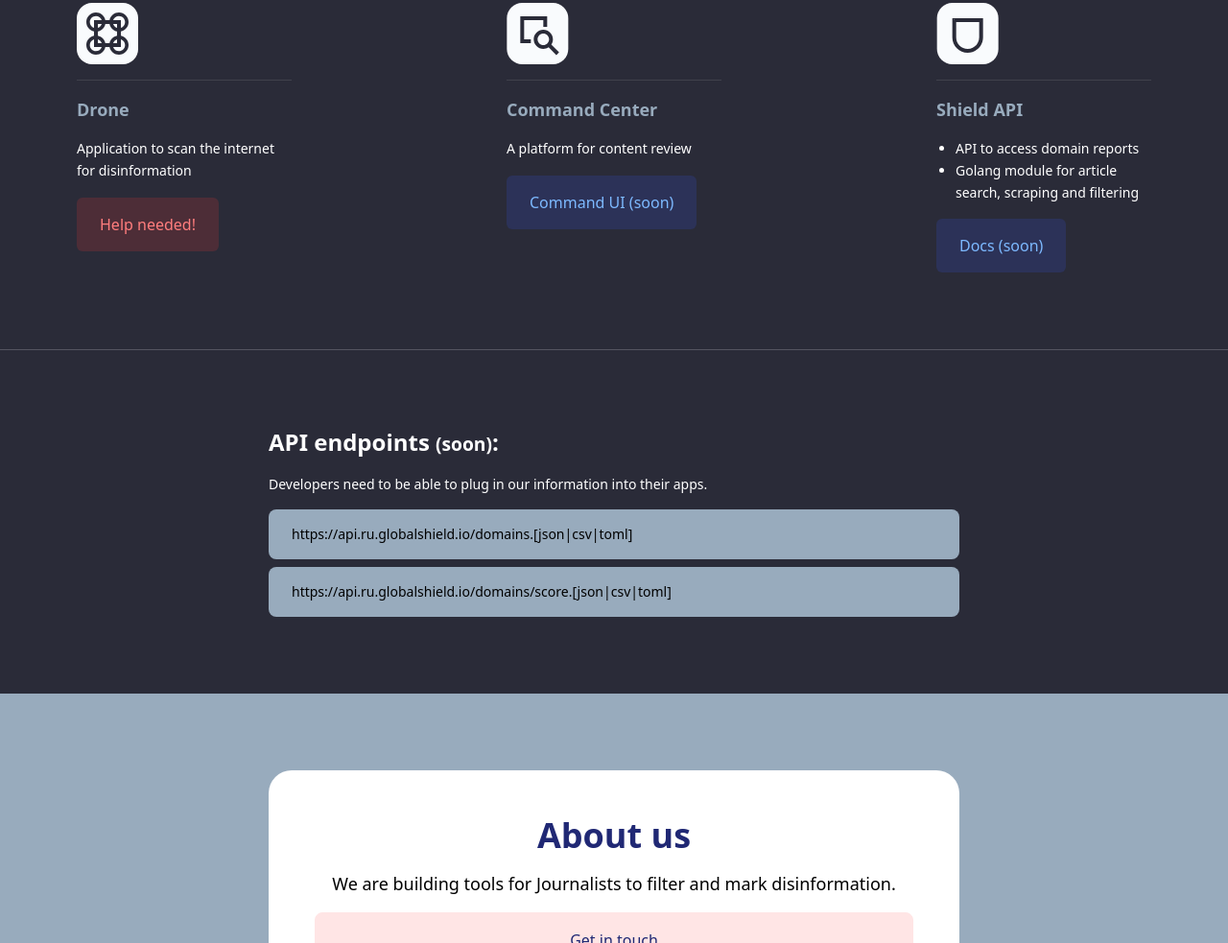
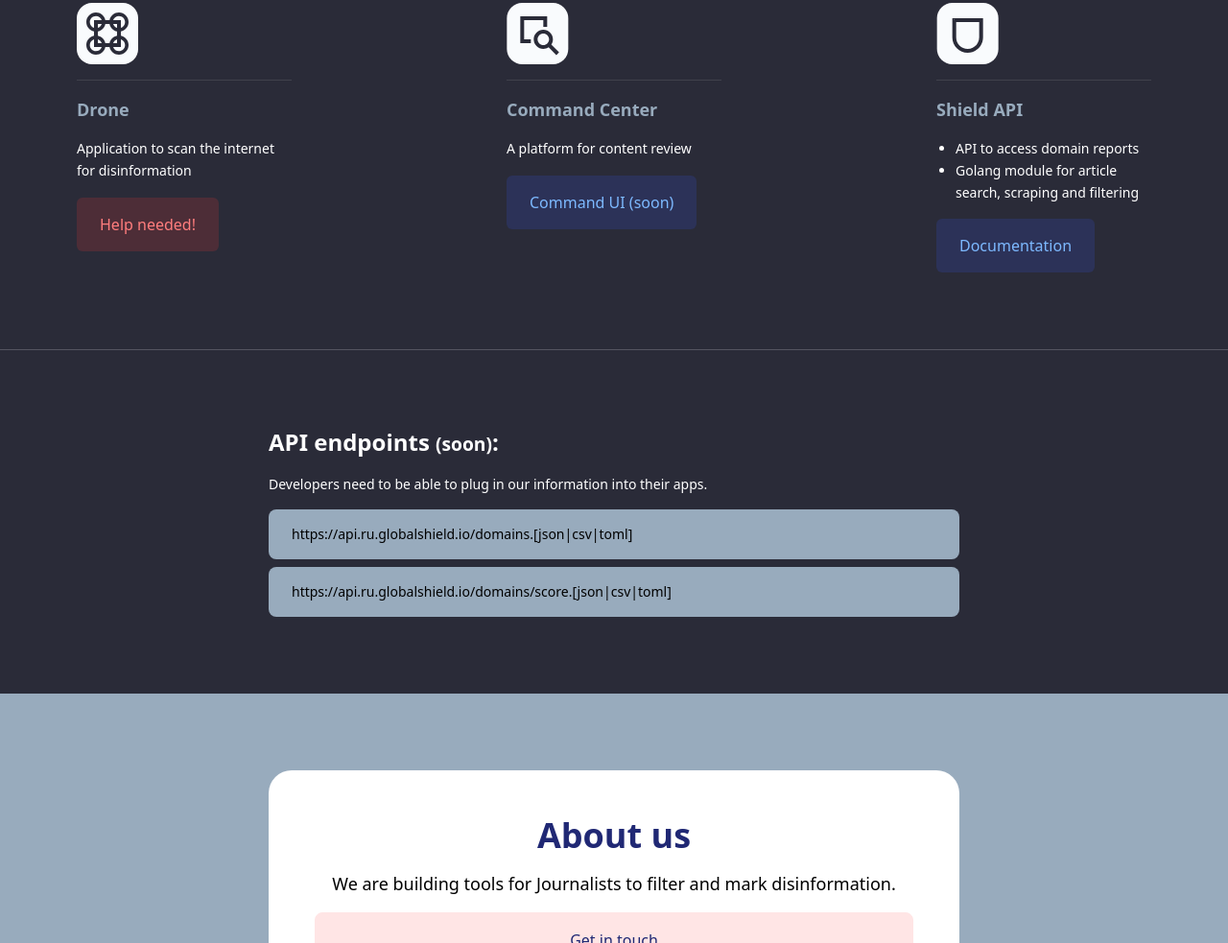
Before and after one commit to globalshield/website, a Gatsby site: page / in a window 1280 px wide. Shown: the part 1706-2689 px from the top of the page at 96% size. Built offline with nearby package versions, Linux system fonts and the light colour scheme; Gatsby itself is replaced by a stand-in of ours.

Commit message:
Update button links

```diff
--- a/src/components/Sections/SectionFeatures/index.js
+++ b/src/components/Sections/SectionFeatures/index.js
@@ -23,7 +23,7 @@ const SectionFeatures = () => (
                     className={"mt-12 sm:mt-0"}
                     title={"Command Center"}
                     svgIcon={<CommandCenterSvg />}
-                    to={"#"}
+                    to={"https://docs.globalshield.io/drone-ui"}
                     btnText={"Command UI (soon)"}
                     btnClass={"text-btn-dark-blue-text bg-btn-dark-blue-bg"}
                 >
@@ -33,8 +33,8 @@ const SectionFeatures = () => (
                     className={"mt-12 sm:mt-0"}
                     title={"Shield API"}
                     svgIcon={<ShieldApiSvg />}
-                    to={"#"}
-                    btnText={"Docs (soon)"}
+                    to={"https://docs.globalshield.io"}
+                    btnText={"Documentation"}
                     // btnClass={"text-btn-blue-text bg-btn-blue-bg"}
                     btnClass={"text-btn-dark-blue-text bg-btn-dark-blue-bg"}
                 >
```
